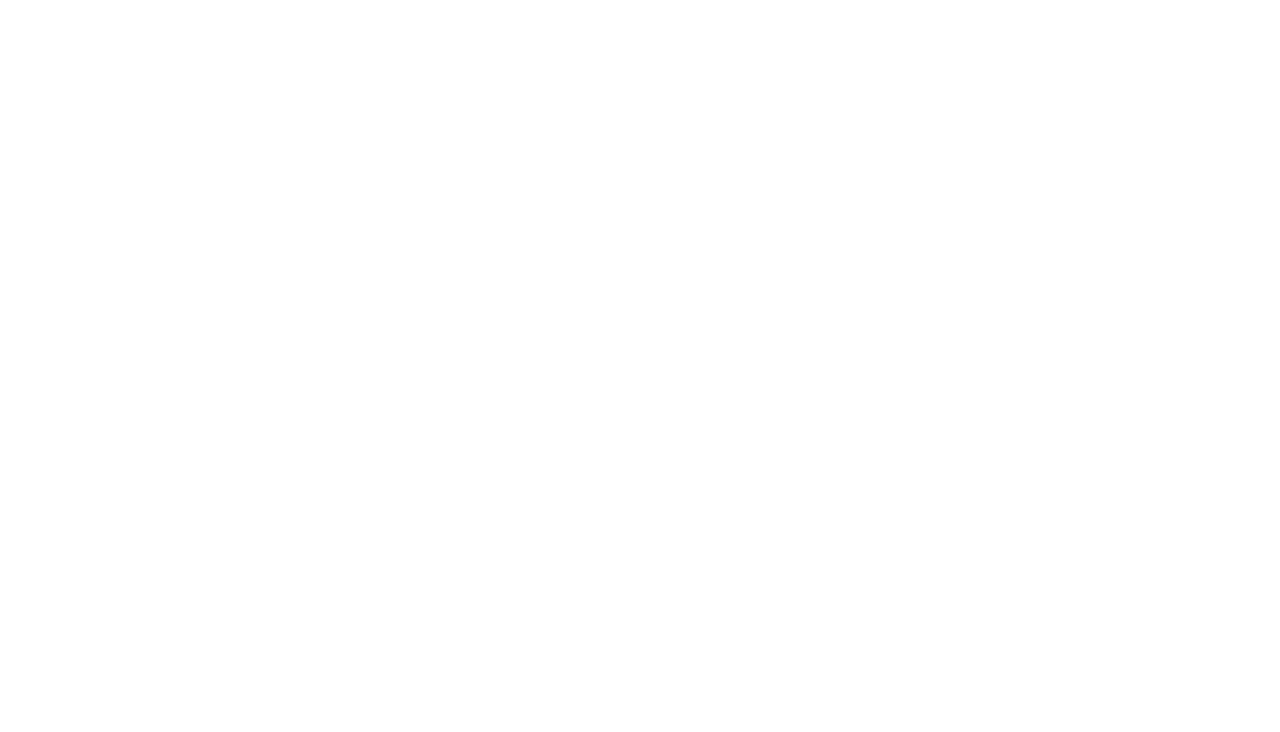
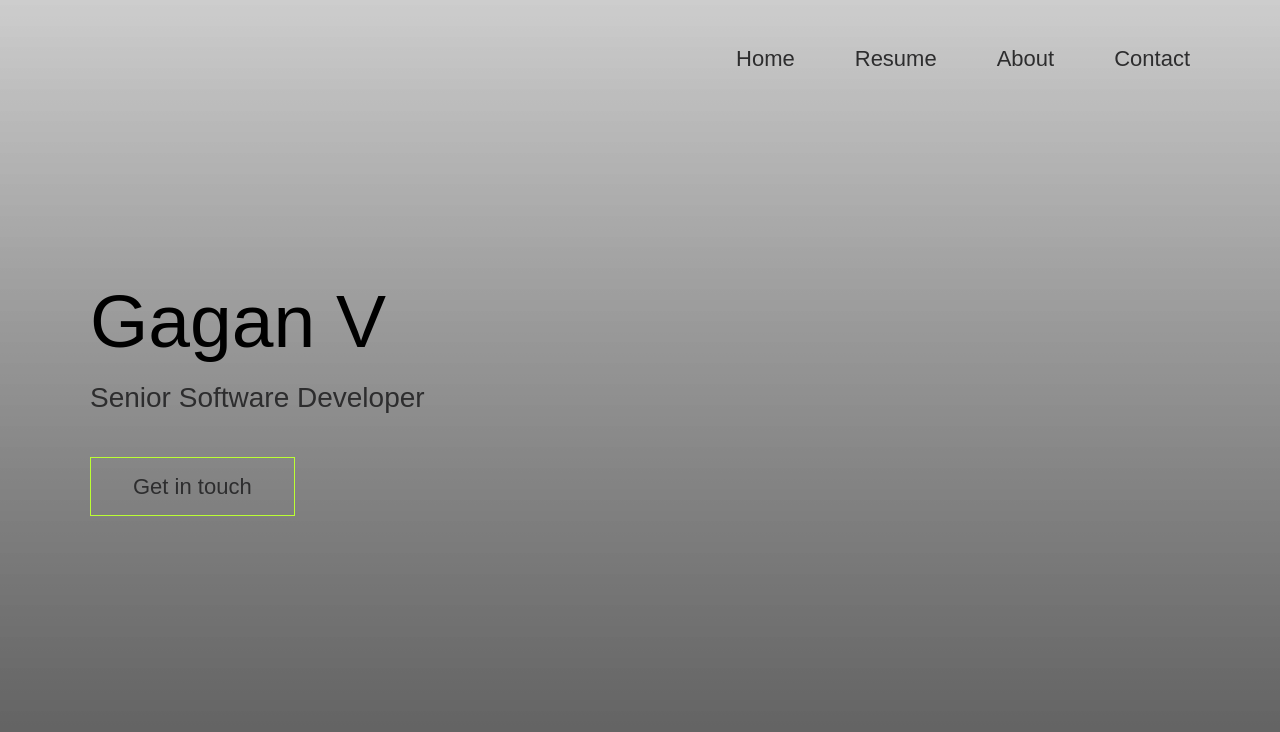
Before and after one commit to GaganVishwanath/GaganVishwanath.github.io, a plain HTML site: page index.html in a window 1280 px wide. Drawn offline with Linux system fonts and the light colour scheme; a web font is replaced by a local one.

Commit message:
added navbar and home section

```diff
--- a/index.html
+++ b/index.html
@@ -8,6 +8,43 @@
     <!-- Page title and keywords for SEO -->
     <title>Gagan V | Senior Software Developer</title>
     <meta name="keywords" content="Gagan V, Senior Software Developer" />
+    <!-- Link to external stylesheet -->
+    <link rel="stylesheet" href="index.css" />
   </head>
-    <body></body>
+    <body>
+      <header id="top" role="navigation" class="header">
+        <div class="row">
+          <nav class="nav" role="navigation">
+            <ul class="nav__items">
+              <!-- Navigation links -->
+              <li class="nav__item"><a href="#top" class="nav__link">Home</a></li>
+              <li class="nav__item">
+                <a href="#work" class="nav__link">Resume</a>
+              </li>
+              <li class="nav__item">
+                <a href="#about" class="nav__link">About</a>
+              </li>
+              <li class="nav__item">
+                <a href="#contact" class="nav__link">Contact</a>
+              </li>
+            </ul>
+          </nav>
+        </div>
+        <div class="header__text-box row">
+          <div class="header__text">
+            <!-- Heading -->
+            <h1 class="heading-primary">
+              <span>Gagan V</span>
+            </h1>
+            <!-- Subtitle -->
+            <p>Senior Software Developer</p>
+            <!-- Button for contact -->
+            <a href="#contact" class="btn btn--pink">Get in touch</a>
+          </div>
+        </div>
+      </header>
+<!-- JavaScript file -->
+<script src="index.js">
+</script>
+    </body>
 </html>
```
